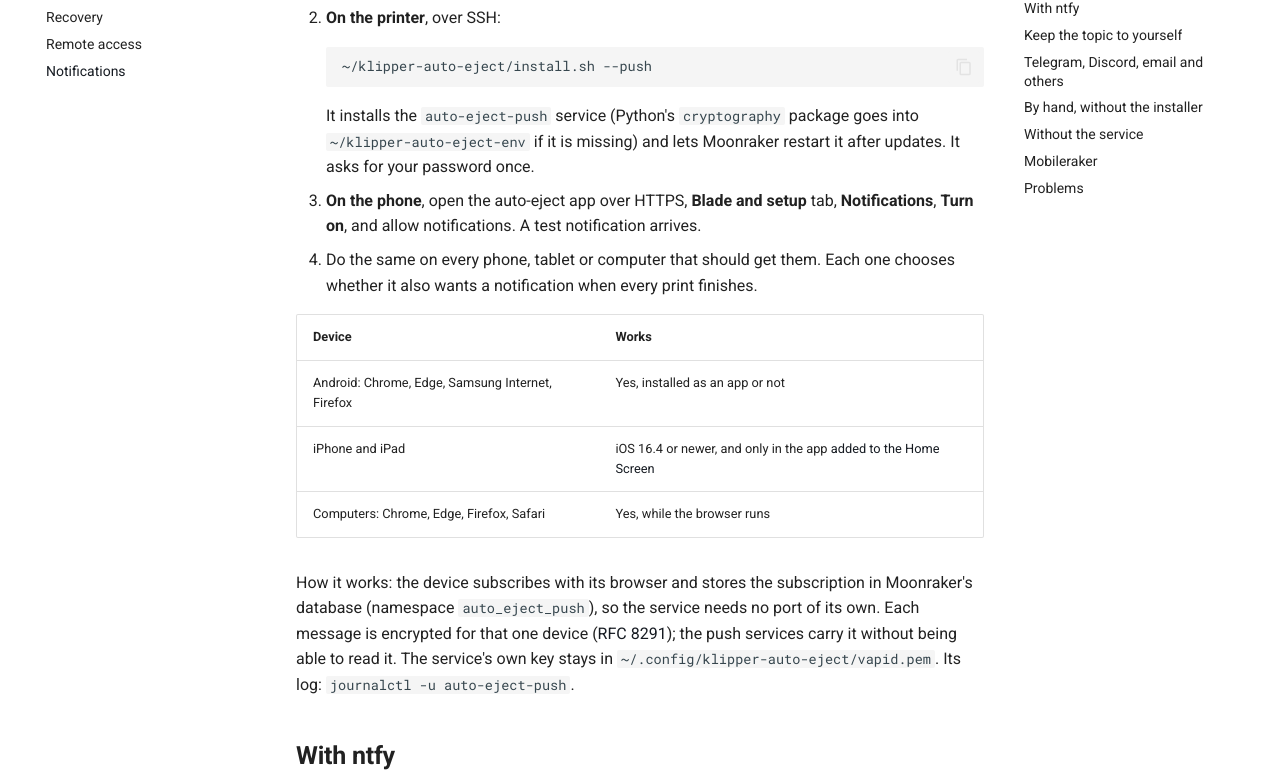
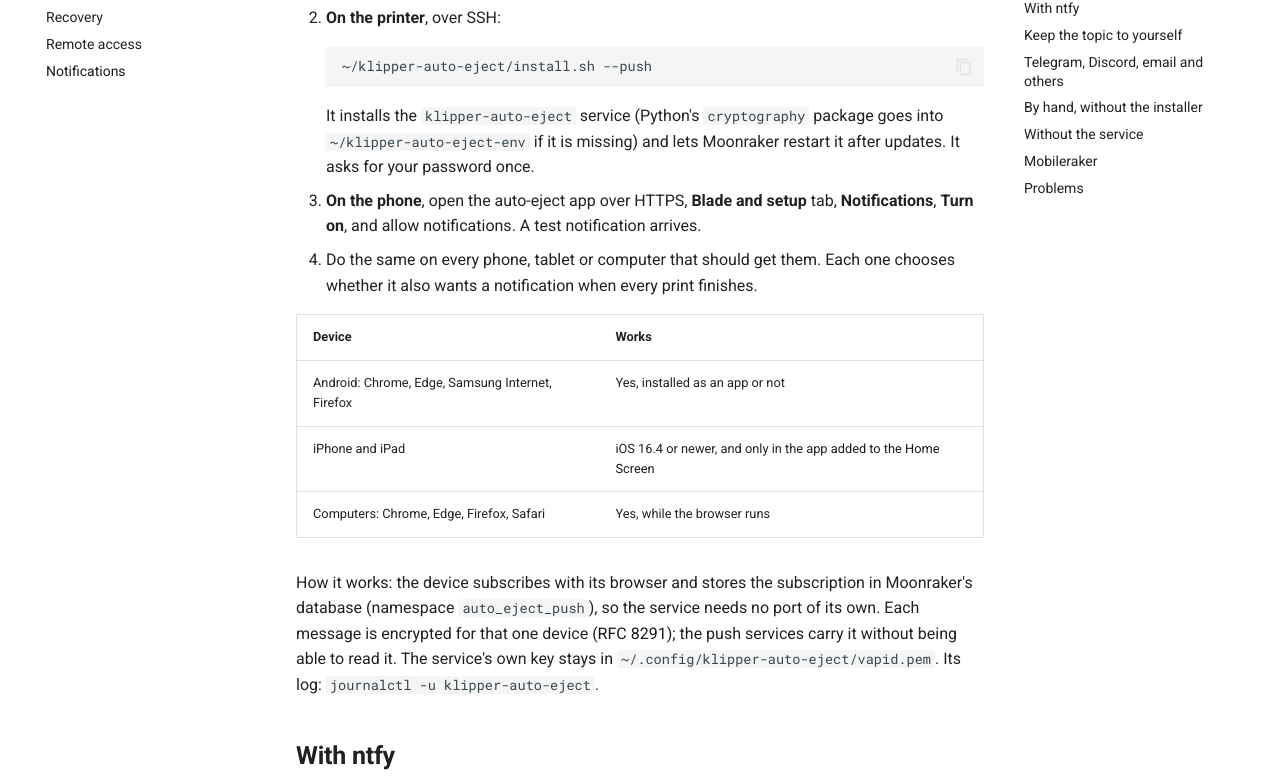
Before and after one commit to ahmedbebars/klipper-auto-eject, an MkDocs documentation site: the page built from docs/notifications.md, in a window 1280 px wide and 1400 px high, scrolled down 1235 px. Shown: the part 153-935 px from the top of the window. Built offline with MkDocs 1.6.1 and Material for MkDocs 9.7.7, drawn with Linux system fonts in a browser that asks for light colours; comment, search, counter and statistics services are not loaded; some of the changed text lies outside the part shown.

Commit message:
Notification service: name it klipper-auto-eject
Moonraker's update manager accepts in managed_services only the name of
its section (or klipper, moonraker), and warned about auto-eject-push.
Named klipper-auto-eject, Moonraker restarts it after every update.
install.sh --push moves an installed auto-eject-push service over.

````diff
--- a/docs/notifications.md
+++ b/docs/notifications.md
@@ -38,7 +38,7 @@ phone's Tailscale is off: only opening the app needs Tailscale.
    ```bash
    ~/klipper-auto-eject/install.sh --push
    ```
-   It installs the `auto-eject-push` service (Python's `cryptography` package goes into
+   It installs the `klipper-auto-eject` service (Python's `cryptography` package goes into
    `~/klipper-auto-eject-env` if it is missing) and lets Moonraker restart it after updates. It
    asks for your password once.
 3. **On the phone**, open the auto-eject app over HTTPS, **Blade and setup** tab,
@@ -56,7 +56,7 @@ How it works: the device subscribes with its browser and stores the subscription
 database (namespace `auto_eject_push`), so the service needs no port of its own. Each message is
 encrypted for that one device ([RFC 8291](https://www.rfc-editor.org/rfc/rfc8291)); the push
 services carry it without being able to read it. The service's own key stays in
-`~/.config/klipper-auto-eject/vapid.pem`. Its log: `journalctl -u auto-eject-push`.
+`~/.config/klipper-auto-eject/vapid.pem`. Its log: `journalctl -u klipper-auto-eject`.
 
 ## With ntfy
 
@@ -148,7 +148,7 @@ It works next to ntfy.
 | What you see | What to do |
 |---|---|
 | No **Turn on** button in the app | The page is not on HTTPS ([remote-access.md](remote-access.md#https)), or notifications are blocked for it in the browser's site settings |
-| The app says notifications are on only while it runs | The service is not installed or not running: `install.sh --push`, then `systemctl status auto-eject-push` |
+| The app says notifications are on only while it runs | The service is not installed or not running: `install.sh --push`, then `systemctl status klipper-auto-eject` |
 | Nothing arrives on an iPhone | Add the app to the Home Screen and turn notifications on from there (iOS 16.4 or newer) |
 | The test notification does not arrive | In the ntfy app, check the topic and the server (`ntfy.sh`). On the printer, `curl -d test https://ntfy.sh/<topic>` should reach the phone |
 | Test works, but nothing from the printer | Moonraker was not restarted after the change, or `notify` is not set: `AUTO_EJECT_SET KEY=notify VALUE=auto_eject` |
````
Also changed, not shown: CHANGELOG.md (+1 -1 lines), 2 other files.
